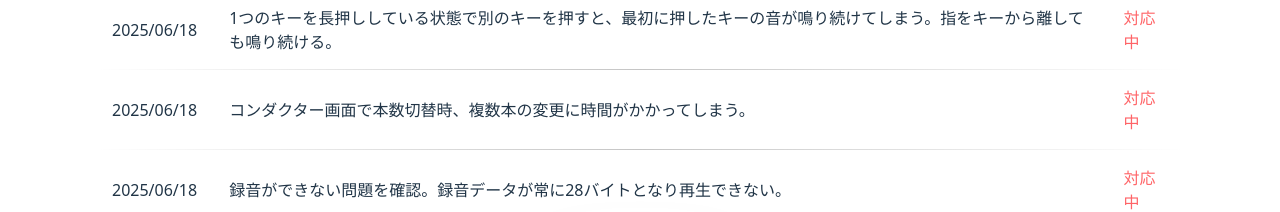
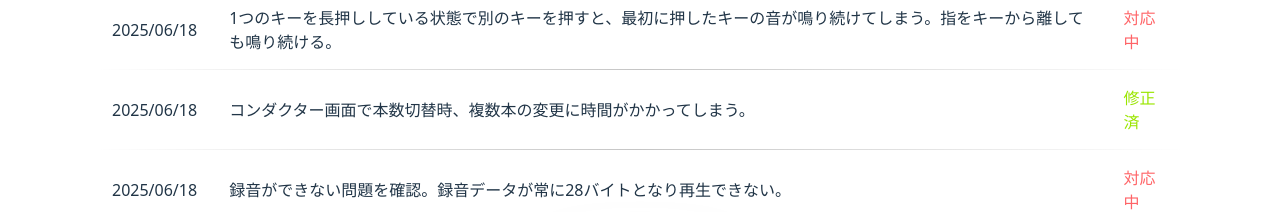
Before and after one commit to fortia1101/ConductorApp-HP, a React (Vite) app: page /#/problems in a window 1280 px wide. Shown: the part 322-534 px from the top of the page. Built offline with nearby package versions, Linux system fonts and the light colour scheme.

Commit message:
change: 不具合1件を修正済に変更

```diff
--- a/src/views/Problems.tsx
+++ b/src/views/Problems.tsx
@@ -20,7 +20,7 @@ const Problems: React.FC = () => {
                         {
                             date: "2025/06/18",
                             text1: "コンダクター画面で本数切替時、複数本の変更に時間がかかってしまう。",
-                            text2: "対応中",
+                            text2: "修正済",
                         },
                         {
                             date: "2025/06/18",
```
